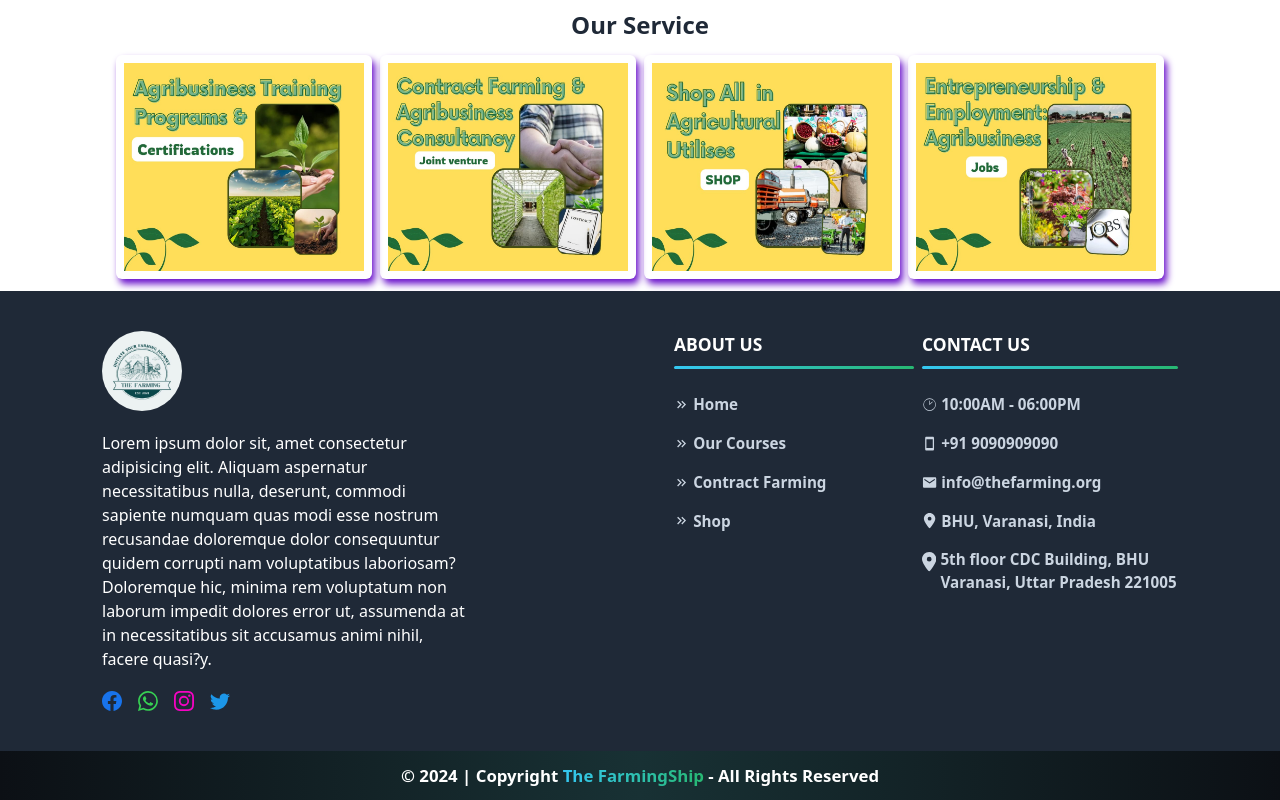
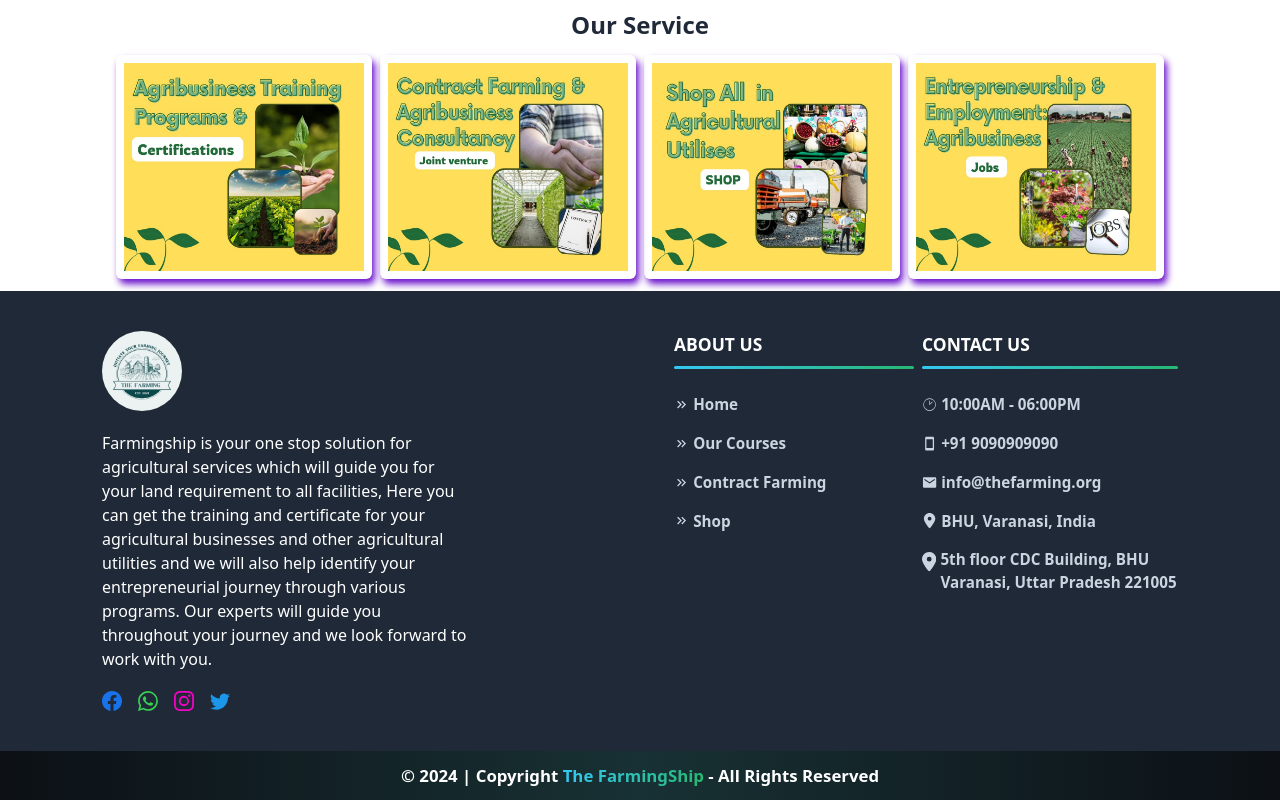
Before and after one commit to AyushMishra2003/TRAINING-FRONTED, a React (Vite) app: page / in a window 1280 px wide. Shown: the part 539-1339 px from the top of the page. Built offline with nearby package versions, Linux system fonts and the light colour scheme.

Commit message:
fotter updated

```diff
--- a/src/Component/Footer.jsx
+++ b/src/Component/Footer.jsx
@@ -34,7 +34,7 @@ const Footer = () => {
             <div className='flex  relative flex-col xl:flex-row p-[2.5rem_1rem] md:p-[2.5_5rem] gap-8 xl:justify-around '>
                 <div className='flex flex-col gap-2'>
                     <div className='mb-3'><img className='w-[5rem] h-[5rem] rounded-full' alt="" src={logo} /></div>
-                    <p className='leading-6 xl:w-[23rem] w-full'>Lorem ipsum dolor sit, amet consectetur adipisicing elit. Aliquam aspernatur necessitatibus nulla, deserunt, commodi sapiente numquam quas modi esse nostrum recusandae doloremque dolor consequuntur quidem corrupti nam voluptatibus laboriosam? Doloremque hic, minima rem voluptatum non laborum impedit dolores error ut, assumenda at in necessitatibus sit accusamus animi nihil, facere quasi?y.</p>
+                    <p className='leading-6 xl:w-[23rem] w-full'>Farmingship is your one stop solution for agricultural services which will guide you for your land requirement to all facilities, Here you can get the training and certificate for your agricultural businesses and other agricultural utilities and we will also help identify your entrepreneurial journey through various programs. Our experts will guide you throughout your journey and we look forward to work with you.</p>
                     <div className='flex gap-4 mt-3'>
                         {/* <a href="" className='text-[20px] text-[#0C61BF]'><BsLinkedin /></a> */}
                         <a href="" className='text-[20px] text-[#1873EB]'><BsFacebook /></a>
```
